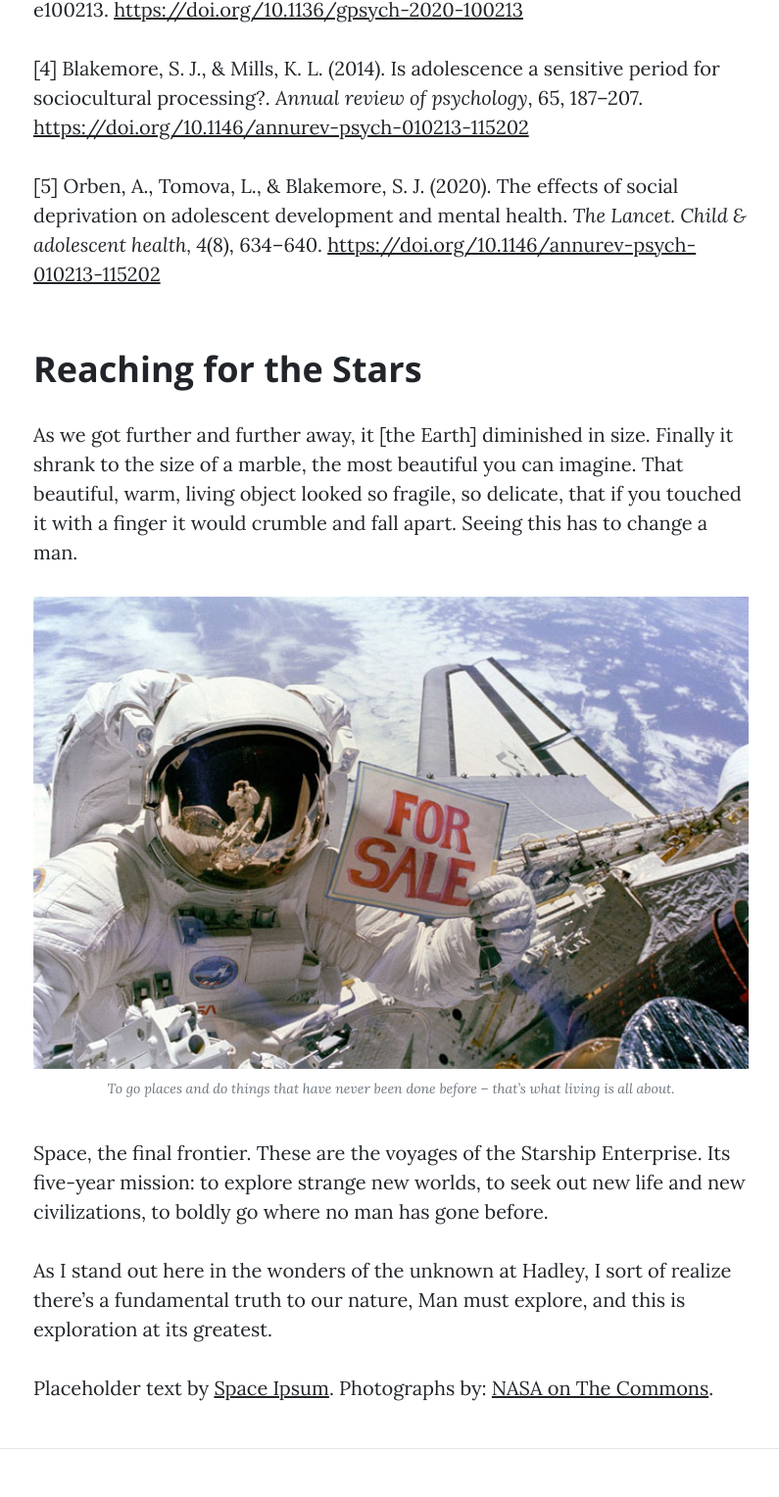
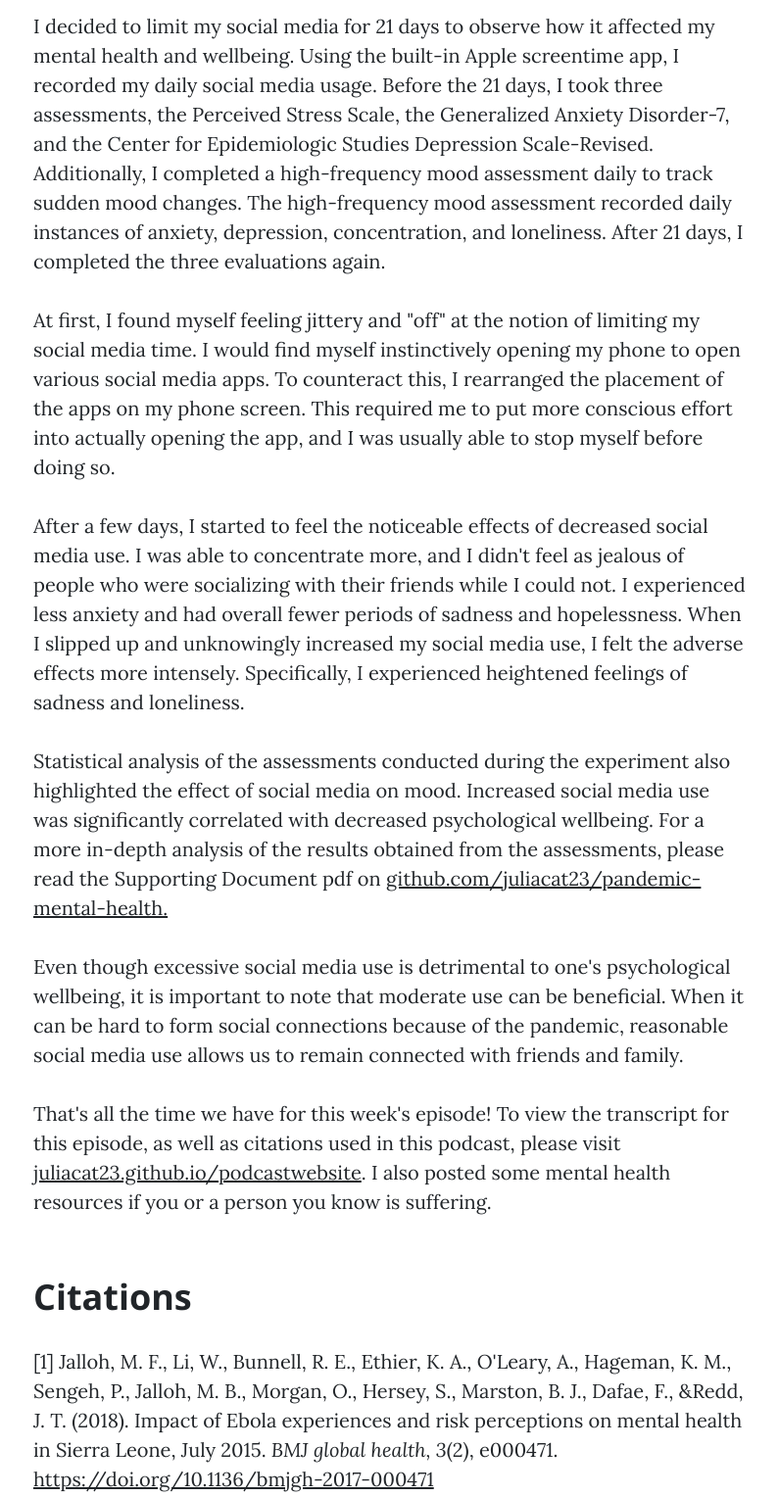
Before and after one commit to juliacat23/podcastwebsite, a website: page post.html in a window 1280 px wide. Shown: the part 2268-3796 px from the top of the page at 98% size, without its empty margins (241-1036 px from the left). Drawn offline with nearby package versions, Linux system fonts and the light colour scheme.

Commit message:
Update post.html

```diff
--- a/post.html
+++ b/post.html
@@ -8,7 +8,7 @@
   <meta name="description" content="">
   <meta name="author" content="">
 
-  <title>Clean Blog - Start Bootstrap Theme</title>
+  <title>Podcast</title>
 
   <!-- Bootstrap core CSS -->
   <link href="vendor/bootstrap/css/bootstrap.min.css" rel="stylesheet">
@@ -83,7 +83,21 @@
 
           <p>Natural disasters, wars, and epidemics are known elicitors of poor mental health. In a study conducted by Jalloh et al., researchers discovered elevated rates of anxiety, depression, and post-traumatic stress disorder (PTSD) symptoms in survivors of the 2014 - 2016 west Africa Ebola epidemic<sup>[1]</sup>. Those who lived in areas with a high concentration of Ebola cases displayed the highest prevalence of anxiety symptoms<sup>[1]</sup>. In a well-documented study by DiGiovanni et al., researchers identified a high prevalence of PTSD symptoms in those quarantined during the 2003 Severe Acute Respiratory Syndrome, or SARS, outbreak in Canada<sup>[2]</sup>. Their research demonstrated the psychological stress imposed by public health quarantine orders<sup>[2]</sup>. Their findings were later collaborated by several publications emerging in early 2020 regarding the city-wide lockdown in Wahun, China<sup>[3]</sup>. Quarantine has an apparent adverse effect on one's mental health. </p>
 
-          <p>For those who have seen the Earth from space, and for the hundreds and perhaps thousands more who will, the experience most certainly changes your perspective. The things that we share in our world are far more valuable than those which divide us.</p>
+          <p>Specifically, the social isolation caused by quarantine has the most negative effect on mental health. This effect is amplified in adolescents and young adults. The ages between 15 and 24 represent a crucial stage in social development<sup>[4]</sup>.  During this period, an individual's social interactions dramatically contribute to the social brain network's development<sup>[4]</sup>. Furthermore, adolescents and young adults are hypersensitive to perceived social rejections<sup>[5]</sup>. Social rejection and isolation are directly correlated with an elevated risk of risky behavior and substance use<sup>[4]</sup>. Conversely, healthy social interactions serve as protective factors against mental illnesses<sup>[4]</sup>.</p>
+
+          <p>As students grapple with the social isolation imposed by mass quarantine public health orders, they increasingly turn to social media to facilitate connections. While moderate social media use is not unhealthy and provides some health benefits, excessive social media use is detrimental to one's mental health<sup>[6]</sup>. Excessive social media use is a known contributor to decreased psychological wellbeing and self-esteem [6]. Social media use also induces feelings of judgment and FOMO, or fear of missing out, in individuals<sup>[7]</sup>. In a pandemic when individuals cannot see their friends, feelings of FOMO will be heightened. This concept is often referred to as "Facebook envy," or the notion that increased social media use results in more negative feelings towards oneself<sup>[8]</sup>. In a 2017 study by Tandoc et al., increased Facebook use was an accurate predictor of future depressive symptoms<sup>[8]</sup>. </p>
+
+          <p>I decided to limit my social media for 21 days to observe how it affected my mental health and wellbeing. Using the built-in Apple screentime app, I recorded my daily social media usage. Before the 21 days, I took three assessments, the Perceived Stress Scale, the Generalized Anxiety Disorder-7, and the Center for Epidemiologic Studies Depression Scale-Revised. Additionally, I completed a high-frequency mood assessment daily to track sudden mood changes. The high-frequency mood assessment recorded daily instances of anxiety, depression, concentration, and loneliness. After 21 days, I completed the three evaluations again. </p>
+
+          <p>At first, I found myself feeling jittery and "off" at the notion of limiting my social media time. I would find myself instinctively opening my phone to open various social media apps. To counteract this, I rearranged the placement of the apps on my phone screen. This required me to put more conscious effort into actually opening the app, and I was usually able to stop myself before doing so. </p>
+
+          <p>After a few days, I started to feel the noticeable effects of decreased social media use. I was able to concentrate more, and I didn't feel as jealous of people who were socializing with their friends while I could not. I experienced less anxiety and had overall fewer periods of sadness and hopelessness.  When I slipped up and unknowingly increased my social media use, I felt the adverse effects more intensely. Specifically, I experienced heightened feelings of sadness and loneliness.  </p>
+
+          <p>Statistical analysis of the assessments conducted during the experiment also highlighted the effect of social media on mood. Increased social media use was significantly correlated with decreased psychological wellbeing. For a more in-depth analysis of the results obtained from the assessments, please read the Supporting Document pdf on <a href="https://github.com/juliacat23/pandemic-mental-health">github.com/juliacat23/pandemic-mental-health.</a> </p>
+
+          <p>Even though excessive social media use is detrimental to one's psychological wellbeing, it is important to note that moderate use can be beneficial. When it can be hard to form social connections because of the pandemic, reasonable social media use allows us to remain connected with friends and family.</p>
+
+          <p>That's all the time we have for this week's episode! To view the transcript for this episode, as well as citations used in this podcast, please visit <a href= "https://juliacat23.github.io/podcastwebsite">juliacat23.github.io/podcastwebsite</a>. I also posted some mental health resources if you or a person you know is suffering. </p>
 
           <h2 class="section-heading">Citations</h2>
 
@@ -93,26 +107,24 @@
 
           <p>[3] Qiu, J., Shen, B., Zhao, M., Wang, Z., Xie, B., &amp; Xu, Y. (2020). A nationwide survey of psychological distress among Chinese people in the COVID-19 epidemic: implications and policy recommendations. <i>General psychiatry, 33</i>(2), e100213. <a href = "https://doi.org/10.1136/gpsych-2020-100213">https://doi.org/10.1136/gpsych-2020-100213</a> </p>
 
-          <p>[4] Blakemore, S. J., & Mills, K. L. (2014). Is adolescence a sensitive period for sociocultural processing?. <i>Annual review of psychology</i>, 65, 187–207. <a href = "https://doi.org/10.1146/annurev-psych-010213-115202">https://doi.org/10.1146/annurev-psych-010213-115202</a> </p>
+          <p>[4] Blakemore, S. J., &amp; Mills, K. L. (2014). Is adolescence a sensitive period for sociocultural processing?. <i>Annual review of psychology</i>, 65, 187–207. <a href = "https://doi.org/10.1146/annurev-psych-010213-115202">https://doi.org/10.1146/annurev-psych-010213-115202</a> </p>
 
-          <p>[5] Orben, A., Tomova, L., & Blakemore, S. J. (2020). The effects of social deprivation on adolescent development and mental health. <i>The Lancet. Child & adolescent health, 4</i>(8), 634–640. <a href =https://doi.org/10.1016/S2352-4642(20)30186-3>https://doi.org/10.1146/annurev-psych-010213-115202</a> </p>
+          <p>[5] Orben, A., Tomova, L., &amp; Blakemore, S. J. (2020). The effects of social deprivation on adolescent development and mental health. <i>The Lancet. Child & adolescent health, 4</i>(8), 634–640. <a href =https://doi.org/10.1016/S2352-4642(20)30186-3>https://doi.org/10.1016/S2352-4642(20)30186-3</a> </p>
 
-          <h2 class="section-heading">Reaching for the Stars</h2>
+          <p>[6] Radovic, A., Gmelin, T., Stein, B. D., &amp; Miller, E. (2017). Depressed adolescents' positive and negative use of social media. <i>Journal of adolescence</i>, 55, 5–15. <a href = "https://doi.org/10.1016/j.adolescence.2016.12.002">https://doi.org/10.1016/j.adolescence.2016.12.002</a> </p>
 
-          <p>As we got further and further away, it [the Earth] diminished in size. Finally it shrank to the size of a marble, the most beautiful you can imagine. That beautiful, warm, living object looked so fragile, so delicate, that if you touched it with a finger it would crumble and fall apart. Seeing this has to change a man.</p>
+          <p>[7] Woods, H. C., &amp; Scott, H. (2016). #Sleepyteens: Social media use in adolescence is associated with poor sleep quality, anxiety, depression and low self-esteem. <i>Journal of adolescence</i>, 51, 41–49. <a href =  "https://doi.org/10.1016/j.adolescence.2016.05.008">https://doi.org/10.1016/j.adolescence.2016.05.008</a> </p>
 
-          <a href="#">
-            <img class="img-fluid" src="img/post-sample-image.jpg" alt="">
-          </a>
-          <span class="caption text-muted">To go places and do things that have never been done before – that’s what living is all about.</span>
+          <p>[8] Tandoc EC, Ferrucci P, Duffy M (2015) Facebook use, envy, and depression among college students: Is facebooking depressing? <i>Computers in Human Behavior</i>, 43:139–146. </p>
 
-          <p>Space, the final frontier. These are the voyages of the Starship Enterprise. Its five-year mission: to explore strange new worlds, to seek out new life and new civilizations, to boldly go where no man has gone before.</p>
+          <h2 class="section-heading">Mental Health Resources</h2>
 
-          <p>As I stand out here in the wonders of the unknown at Hadley, I sort of realize there’s a fundamental truth to our nature, Man must explore, and this is exploration at its greatest.</p>
+          <p><b>National Suicide Prevention Lifeline:</b> Call 1-800-273-TALK (8255); En español 1-888-628-9454</p>
 
-          <p>Placeholder text by
-            <a href="http://spaceipsum.com/">Space Ipsum</a>. Photographs by:
-            <a href="https://www.flickr.com/photos/nasacommons/">NASA on The Commons</a>.</p>
+          <p><b> Crisis Text Line: </b> Text “HELLO” to 741741</p>
+
+          <p> <b>Disaster Distress Helpline:</b> Call 1-800-985-5990 or text “TalkWithUs” to 66746 </p>
+
         </div>
       </div>
     </div>
@@ -151,7 +163,7 @@
               </a>
             </li>
           </ul>
-          <p class="copyright text-muted">Copyright &copy; Your Website 2020</p>
+          <p class="copyright text-muted">Copyright &copy; Julia Catalano 2021</p>
         </div>
       </div>
     </div>
```
